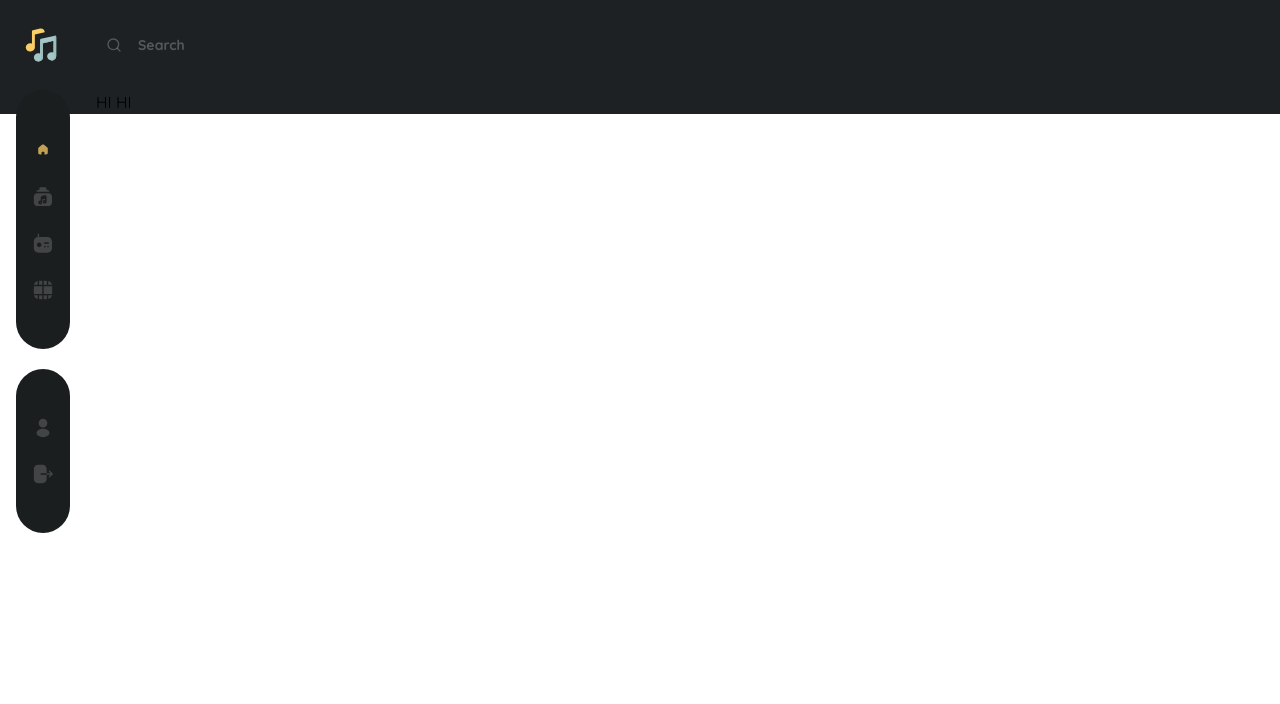
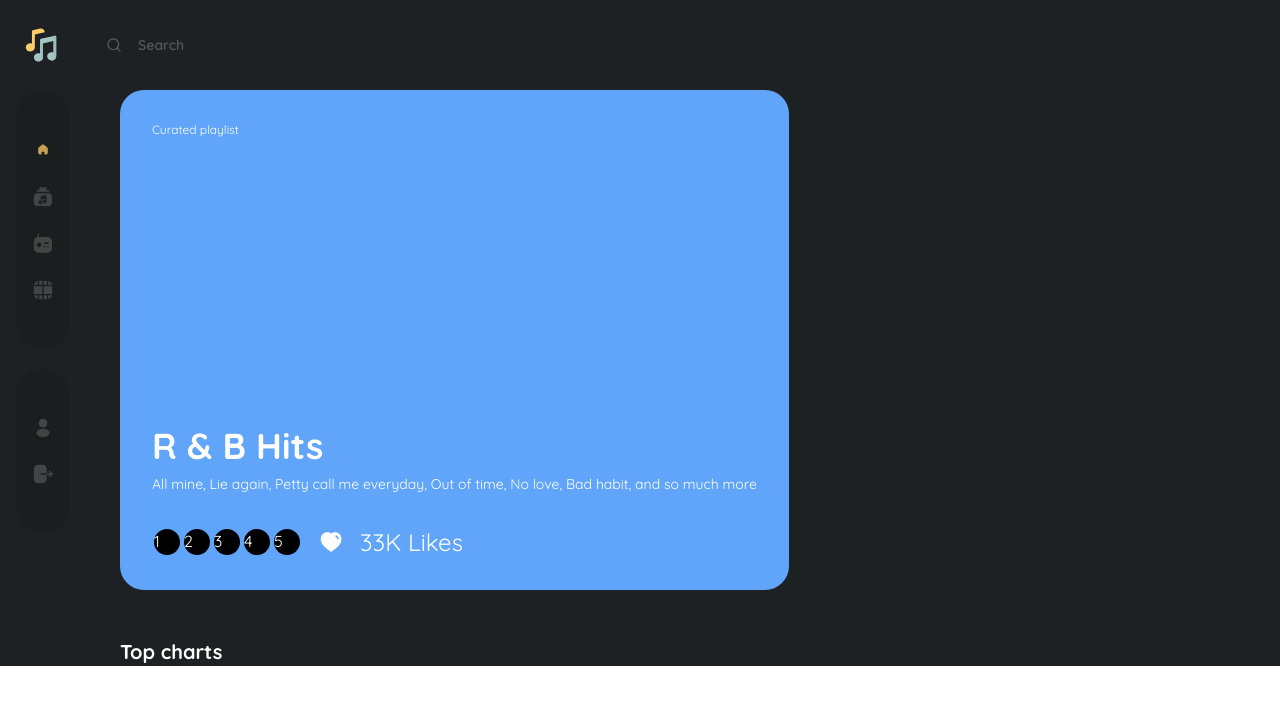
Before and after one commit to eniiku/musica, a React (Vite) app: page / in a window 1280 px wide. Shown: the top 704 px of the page. Built offline with nearby package versions, Linux system fonts and the light colour scheme.

Commit message:
--no-edit

```diff
--- a/src/App.tsx
+++ b/src/App.tsx
@@ -6,7 +6,7 @@ const App = () => {
   return (
     <div className=" bg-dark relative">
       <AppBar />
-      <div className="flex relative">
+      <div className="md:flex relative">
         <SideNav />
         <div className="md:ml-24">
           <Routes>
--- a/src/components/AppBar.tsx
+++ b/src/components/AppBar.tsx
@@ -55,7 +55,7 @@ const AppBar = () => {
   }, []);
 
   return (
-    <header className="sticky md:flex md:items-center px-6 py-7 bg-transparent z-30">
+    <header className="sticky top-0 md:flex md:items-center px-6 py-7 bg-dark z-30">
       <img
         src={logoIcon}
         role="presentation"
--- a/src/index.css
+++ b/src/index.css
@@ -1,4 +1,4 @@
-@import url('https://fonts.googleapis.com/css2?family=Quicksand:wght@400;700&display=swap');
+@import url('https://fonts.googleapis.com/css2?family=Quicksand:wght@400;600;700&display=swap');
 
 @tailwind base;
 @tailwind components;
--- a/src/pages/Home.tsx
+++ b/src/pages/Home.tsx
@@ -1,8 +1,71 @@
+//
+// *       CONTENT
+// ? Imports                  Line 9
+// ? Hero Section             Line 13
+// ? Top charts Section       Line ...
+// ? Other sections           Line ...
+// ? Default Export           Line 61
+
+// * IMPORTS
+
+import likeIcon from '../assets/icons/like.svg';
+
+// * HERO SECTION
+
+const Hero = () => (
+  <section
+    className="bg-blue-400 h-[500px] rounded-3xl
+        flex flex-col justify-between p-8 text-left"
+  >
+    <p className="text-xs">Curated playlist</p>
+
+    <div>
+      <article>
+        <h3 className="font-bold text-4xl mb-2">R & B Hits</h3>
+
+        <p className="text-sm">
+          All mine, Lie again, Petty call me everyday, Out of time, No love, Bad
+          habit, and so much more
+        </p>
+      </article>
+
+      <div className="flex justify-start items-center mt-8">
+        <div className="relative">
+          {[1, 2, 3, 4, 5].map((num, index) => (
+            <div
+              key={num}
+              className={`w-[calc(1.75rem_+_2px)] h-[calc(1.75rem_+_2px)] rounded-full bg-black inline-block transform -translate-x-[${
+                num * index
+              }px] border-2 border-blue-400`}
+            >
+              {num}
+            </div>
+          ))}
+        </div>
+
+        <img
+          src={likeIcon}
+          role="presentation"
+          className="w-[22px] h-[22px] mx-[18px]"
+        />
+
+        <p className="text-2xl">33K Likes</p>
+      </div>
+    </div>
+  </section>
+);
+
+// * DEFAULT EXPORT
+
 const Home = () => {
   return (
-    <div>
-      <div>HI HI</div>
-    </div>
+    <main className="px-6 text-white">
+      <Hero />
+
+      <section className="mt-12">
+        <h1 className="font-bold text-xl">Top charts</h1>
+      </section>
+    </main>
   );
 };
 
--- a/tailwind.config.cjs
+++ b/tailwind.config.cjs
@@ -1,5 +1,6 @@
 /** @type {import('tailwindcss').Config} */
 module.exports = {
+  mode: 'jit',
   content: ['./index.html', './src/**/*.{js,ts,jsx,tsx}'],
   theme: {
     extend: {
```
Also changed, not shown: src/assets/icons/like.svg.
